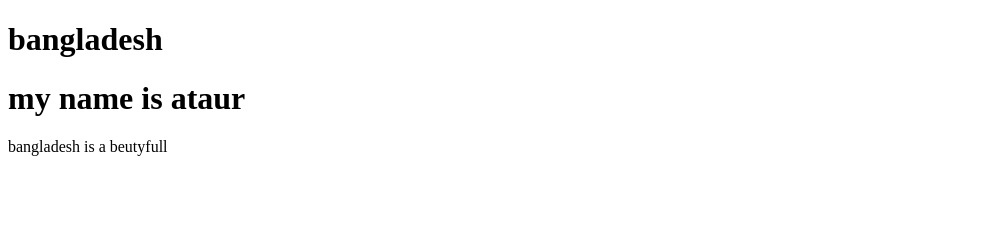
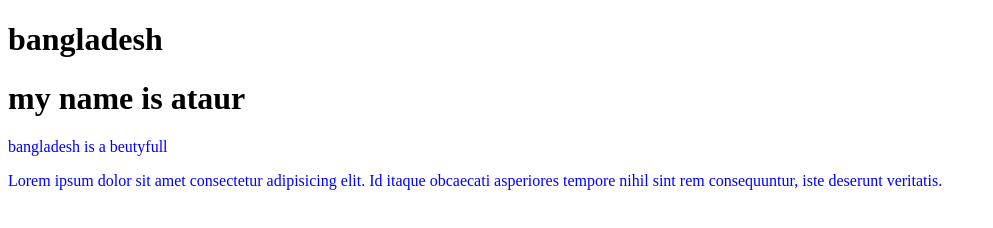
Before and after one commit to ataur28/my-first-repo, a plain HTML site: page index.html in a window 1280 px wide. Shown: the whole page, without its empty margins (0-993 px from the left). Drawn offline with Linux system fonts and the light colour scheme.

Commit message:
thred cheng

```diff
--- a/index.html
+++ b/index.html
@@ -5,10 +5,13 @@
     <meta http-equiv="X-UA-Compatible" content="IE=edge">
     <meta name="viewport" content="width=device-width, initial-scale=1.0">
     <title>my first repo</title>
+    <link rel="stylesheet" href="style.css">
 </head>
 <body>
     <h1>bangladesh</h1>
     <h1>my name is ataur</h1>
     <p>bangladesh is a beutyfull</p>
+
+    <p> Lorem ipsum dolor sit amet consectetur adipisicing elit. Id itaque obcaecati asperiores tempore nihil sint rem consequuntur, iste deserunt veritatis.</p>
 </body>
 </html>
--- /dev/null
+++ b/style.css
@@ -0,0 +1,3 @@
+p{
+    color: blue;
+}
```
